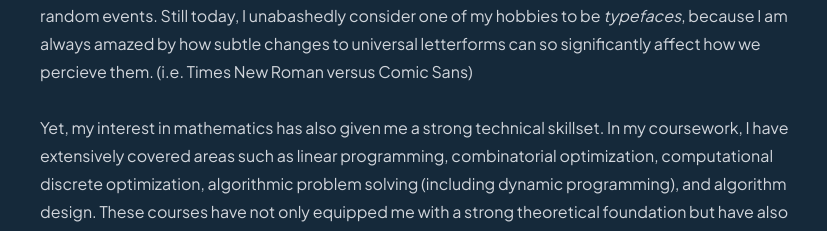
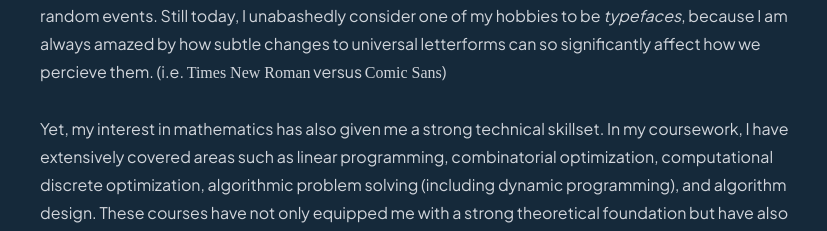
Before and after one commit to bergermaestro/personal-website-astro, an Astro site: page /about in a window 1280 px wide. Shown: the part 495-726 px from the top of the page, 48-875 px from the left. Built offline with nearby package versions, Linux system fonts and the light colour scheme; Astro itself is replaced by a stand-in of ours.

Commit message:
update about page

```diff
--- a/src/pages/about.astro
+++ b/src/pages/about.astro
@@ -13,7 +13,7 @@ import MainLayout from '../layouts/MainLayout.astro';
         <br><br>
         I'm Matthew, a third year Combinatorics and Optimization student at the University of Waterloo, and this is my small corner of the internet.
         <br><br>
-        Ever since I was young I've been passionate for computers and technology. Before learning to code, much of my time on the computer was spent editing photographs I had taken or designing posters for random events. Still today, I unabashedly consider one of my hobbies to be <i>typefaces</i>, because I am always amazed by how subtle changes to universal letterforms can so significantly affect how we percieve them. (i.e. <span class="font-[Times_New_Roman]">Times New Roman</span> versus <span class="font-[Comic_Sans]">Comic Sans</span>)
+        Ever since I was young I've been passionate for computers and technology. Before learning to code, much of my time on the computer was spent editing photographs I had taken or designing posters for random events. Still today, I unabashedly consider one of my hobbies to be <i>typefaces</i>, because I am always amazed by how subtle changes to universal letterforms can so significantly affect how we percieve them. (i.e. <span class="font-['Times_New_Roman']">Times New Roman</span> versus <span class="font-['Comic_Sans']">Comic Sans</span>)
         <br><br>
         Yet, my interest in mathematics has also given me a strong technical skillset. In my coursework, I have extensively covered areas such as linear programming, combinatorial optimization, computational discrete optimization, algorithmic problem solving (including dynamic programming), and algorithm design. These courses have not only equipped me with a strong theoretical foundation but have also honed my ability to communicate complex ideas and solve challenging problems.
         <br><br>
```
